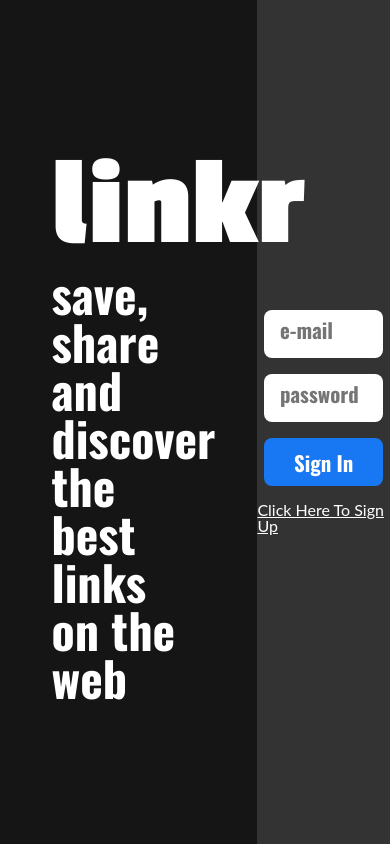
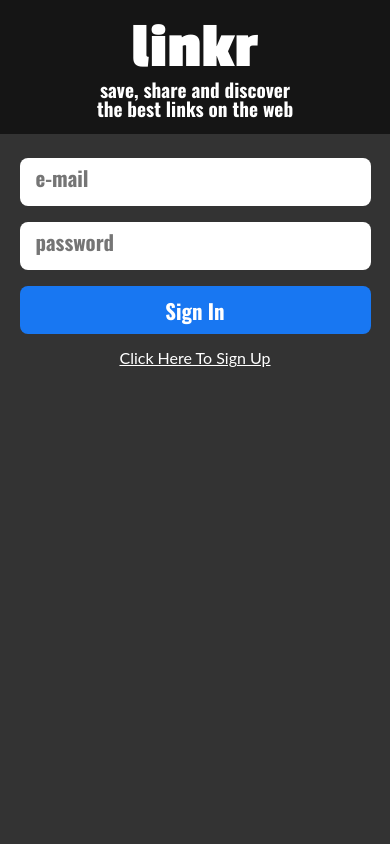
Before and after one commit to rafascm/linkr, a React app: page / in a window 390 px wide. Built offline with nearby package versions, Linux system fonts and the light colour scheme.

Commit message:
adding mobile layout

```diff
--- a/src/components/Post.js
+++ b/src/components/Post.js
@@ -115,11 +115,24 @@ const ImageContainer = styled.div`
     p {
         color: ${colors.secondaryText};
     }
+
+    @media (max-width: 1024px) {
+        img {
+            width: 2rem;
+            height: 2rem;
+        }
+    }
 `;
 
 const HeartIcon = styled(IoIosHeartEmpty)`
     color: ${colors.secondaryText};
     font-size: 2rem;
+
+    @media (max-width: 1024px) {
+        & {
+            font-size: .9rem;
+        }
+    }
 `;
 
 const TextContainer = styled.div`
@@ -140,6 +153,16 @@ const InfoContainer = styled.div`
     & > h3 {
         font-size: 1rem;
         color: ${colors.mainText};
+    }
+
+    @media (max-width: 1024px) {
+        & > h2 {
+            margin: .5rem 0;
+            font-size: 1rem;
+        }
+        & > h3 {
+            font-size: 1rem;
+        }
     }
 `;
 
@@ -188,6 +211,22 @@ const PreviewContainer = styled.a`
         }
 
     }
+
+    @media (max-width: 1024px) {
+        & {
+
+        }
+
+        & > img {
+            display:none;
+        }
+
+        p {
+            overflow: hidden;
+            text-overflow: ellipsis;
+            max-height: 2rem
+        }
+    }
 `;
 
 const Hashtag = styled.span`
--- a/src/components/Publish.js
+++ b/src/components/Publish.js
@@ -103,6 +103,12 @@ const Container = styled.div`
         height: 4rem;
         margin-right: 1rem;
     }
+
+    @media (max-width: 1024px) {
+        & > img {
+            display: none;
+        }
+    }
 `;
 
 const InputContainer = styled.form`
--- a/src/components/Title.js
+++ b/src/components/Title.js
@@ -40,4 +40,25 @@ const TitleContainer = styled.div`
         font-size: 3rem;
         color: ${colors.secondaryText};
     }
+
+    @media (max-width: 1024px) {
+        & {
+            width: 100%;
+            padding: 1rem 0;
+            height: initial;
+
+            & > div {
+                width: 100%;
+                text-align: center;
+            }
+
+            h1 {
+                font-size: 4rem;
+            }
+
+            h2 {
+                font-size: 1.2rem;
+            }
+        }
+    }
 `;
--- a/src/components/Trending.js
+++ b/src/components/Trending.js
@@ -87,6 +87,10 @@ const Container = styled.aside`
             margin-bottom: 0.5rem;
         }
     }
+
+    @media (max-width: 1024px) {
+        display: none;
+    }
 `;
 
 const Hashtag = styled.li`
@@ -95,4 +99,5 @@ const Hashtag = styled.li`
     color: ${colors.secondaryText};
     padding-left: 1.5rem;
     margin-bottom: 0.5rem;
+
  `;
--- a/src/pages/HashtagPosts.js
+++ b/src/pages/HashtagPosts.js
@@ -43,6 +43,14 @@ const Container = styled.div`
         font-size: 2.5rem;
         margin-bottom: 3rem;
     }
+
+    @media (max-width: 1024px) {
+        & > h2 {
+            width: initial;
+            margin-left: 1rem;
+            margin-bottom: 1.5rem;
+        }
+    }
 `;
 
 const Content = styled.div`
@@ -52,6 +60,13 @@ const Content = styled.div`
     & > * + * {
         margin-top: 2rem;
     }
+
+    @media (max-width: 1024px) {
+        & {
+            width: 100%;
+            margin: 0;
+        }
+    }
 `;
 
 const AnimatedContainer = styled(motion.div)`
--- a/src/pages/SignIn.js
+++ b/src/pages/SignIn.js
@@ -87,8 +87,23 @@ const Container = styled.div`
     width: 100vw;
     height: 100vh;
     display: flex;
+
+    @media (max-width: 1024px) {
+        & {
+            display: block;
+            width: 100%;
+            margin: 0;
+        }
+    }
 `;
 
 const AnimatedContainer = styled(motion.div)`
     width: 34%;
+
+    @media (max-width: 1024px) {
+        & {
+            width: 100%;
+            margin: 0;
+        }
+    }
 `;
--- a/src/pages/SignUp.js
+++ b/src/pages/SignUp.js
@@ -90,8 +90,21 @@ const Container = styled.div`
     width: 100vw;
     height: 100vh;
     display: flex;
+
+    @media (max-width: 1024px) {
+        & {
+            width: 100%;
+            display: block;
+        }
+    }
 `;
 
 const AnimatedContainer = styled(motion.div)`
     width: 34%;
+
+    @media (max-width: 1024px) {
+        & {
+            width: 100%;
+        }
+    }
 `;
--- a/src/pages/Timeline.js
+++ b/src/pages/Timeline.js
@@ -45,7 +45,13 @@ const Container = styled.div`
         font-size: 2.5rem;
         margin-bottom: 3rem;
     }
-
+    @media (max-width: 1024px) {
+        & > h2 {
+            width: initial;
+            margin-left: 1rem;
+            margin-bottom: 1.5rem;
+        }
+    }
 `;
 
 const Content = styled.div`
@@ -60,6 +66,10 @@ const Content = styled.div`
     & > * + * {
         margin-top: 2rem;
     }
+
+    @media (max-width: 1024px) {
+        width: 100%;
+    }
 `;
 
 
--- a/src/pages/UserProfile.js
+++ b/src/pages/UserProfile.js
@@ -44,6 +44,14 @@ const Container = styled.div`
         font-size: 2.5rem;
         margin-bottom: 3rem;
     }
+
+    @media (max-width: 1024px) {
+        & > h2 {
+            width: initial;
+            margin-left: 1rem;
+            margin-bottom: 1.5rem;
+        }
+    }
 `;
 
 const Content = styled.div`
@@ -53,6 +61,10 @@ const Content = styled.div`
     & > * + * {
         margin-top: 2rem;
     }
+
+    @media (max-width: 1024px) {
+        width: 100%;
+    }
 `;
 
 const AnimatedContainer = styled(motion.div)`
--- a/src/styles/styles.js
+++ b/src/styles/styles.js
@@ -34,6 +34,10 @@ const GlobalStyle = createGlobalStyle`
 
     #root {
         width: 100vw;
+    }
+
+    @media (max-width: 1024px) {
+
     }
 `;
 
@@ -76,4 +80,11 @@ export const FormsContainer = styled.form`
             font-size: 1.3rem;
         }
     }
+
+    @media (max-width: 1024px) {
+        & {
+
+            padding: 1.5rem 0;
+        }
+    }
 `;
```
